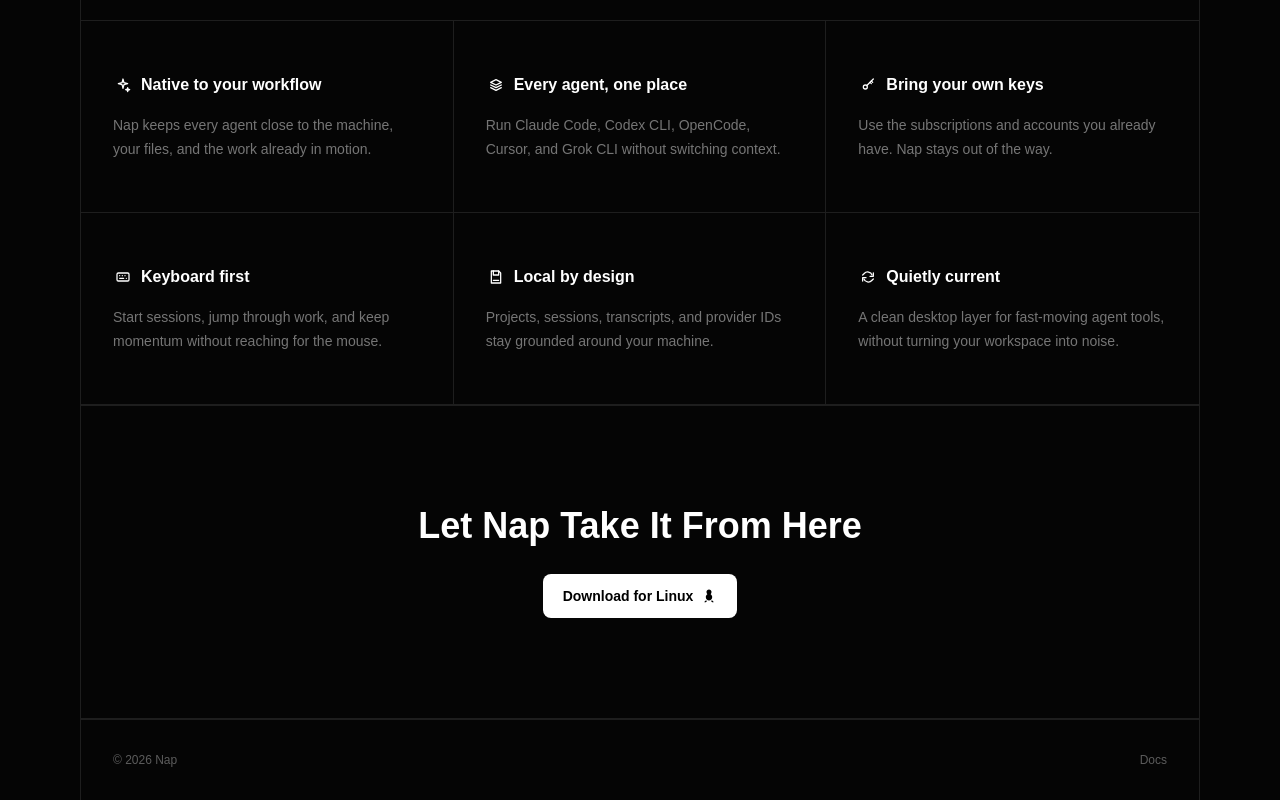
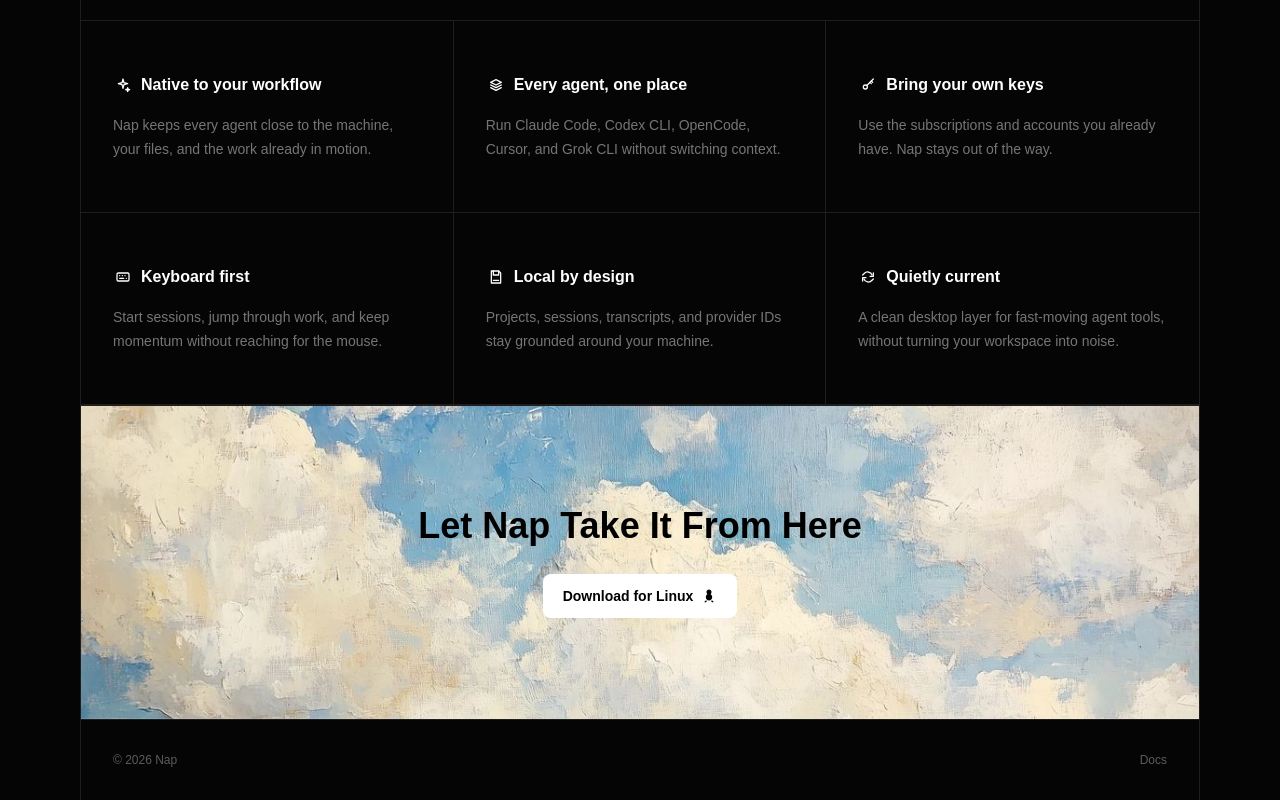
Before and after one commit to farzeenilyaszargar/Mandora, a Next.js app: page / in a window 1280 px wide. Shown: the part 1596-2396 px from the top of the page. Built offline with nearby package versions, Linux system fonts and the light colour scheme; a web font is replaced by a local one.

Commit message:
Add cloud background to lower CTA

```diff
--- a/app/page.tsx
+++ b/app/page.tsx
@@ -201,8 +201,8 @@ export default function Home() {
           </div>
         </section>
 
-        <section className="border-b border-white/10 px-8 py-25 text-center">
-          <h2 className="text-4xl font-bold">Let Nap Take It From Here</h2>
+        <section className="border-b border-white/10 bg-[url('/cloud-bg.png')] bg-cover bg-center px-8 py-25 text-center">
+          <h2 className="text-4xl font-bold text-black">Let Nap Take It From Here</h2>
           <div className="mt-7 flex items-center justify-center gap-5">
             <DownloadButton platform={downloadPlatform} />
           </div>
```
